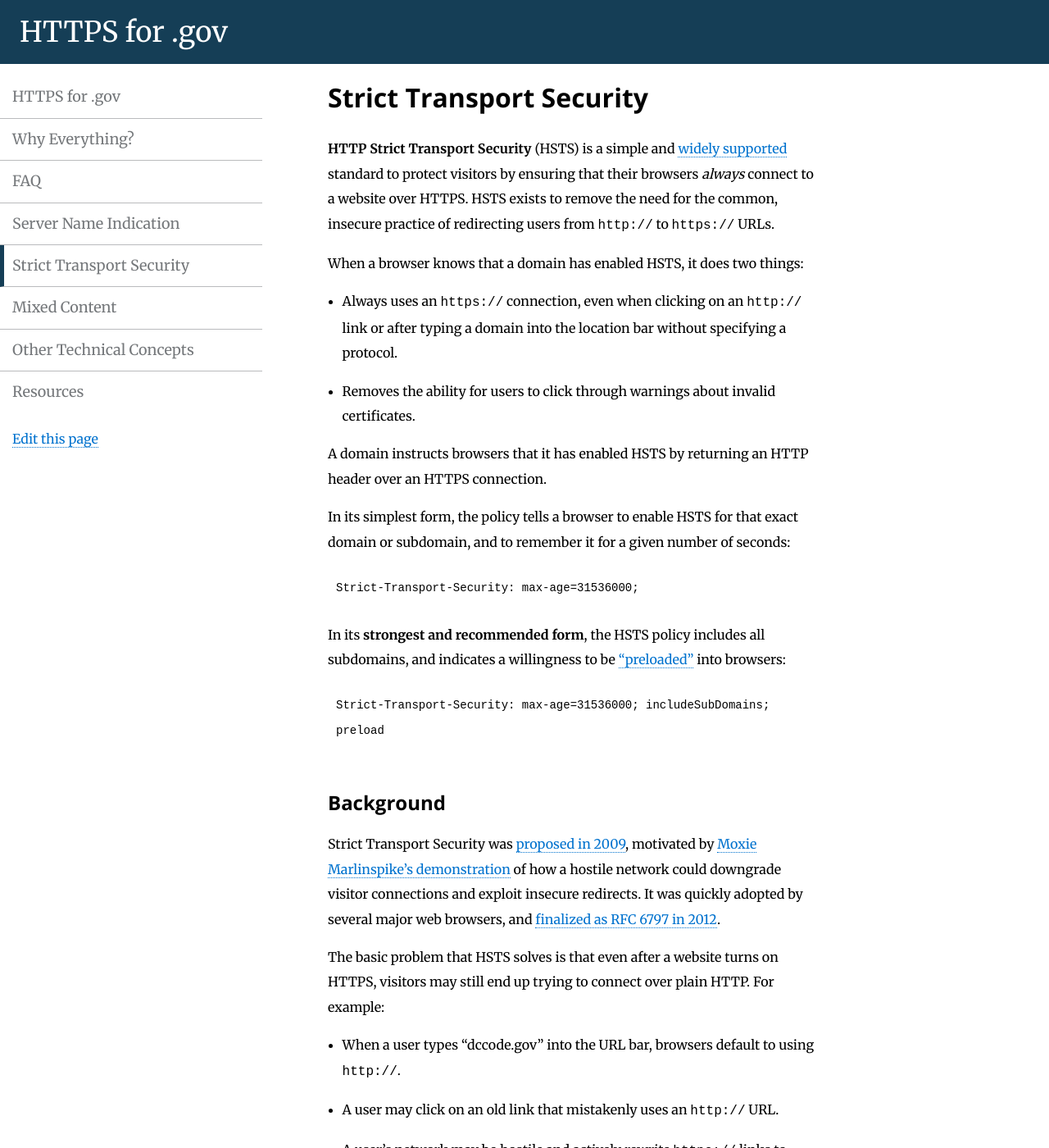
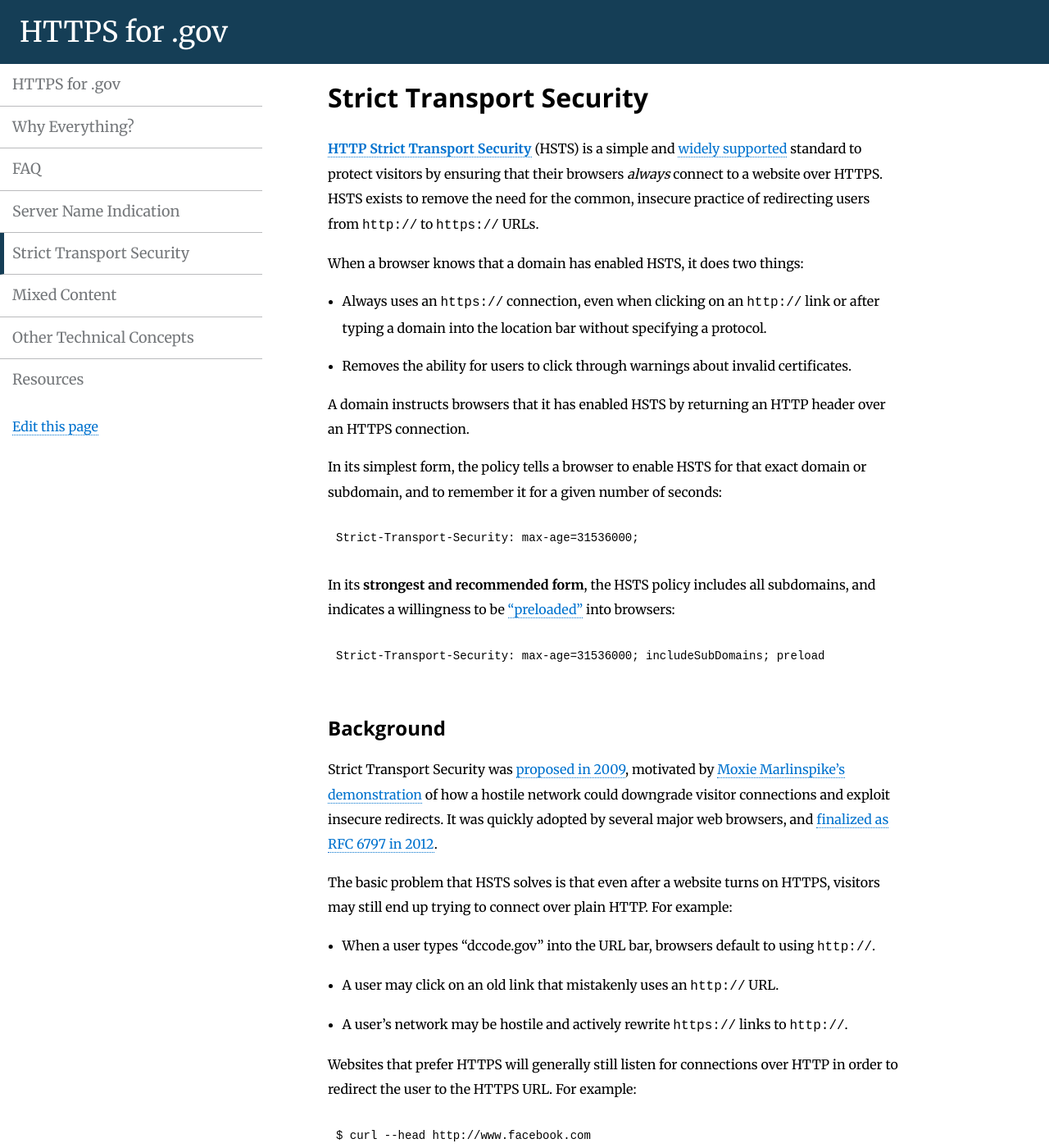
Before and after one commit to GSA/https, a Jekyll site: the page built from pages/hsts.md, in a window 1280 px wide and 1400 px high. Shown: the whole window at 82% size. Built offline with Jekyll 4.4.1, drawn with Linux system fonts in a browser that asks for light colours; Markdown is read by kramdown in place of the engine named in the settings.

Commit message:
further tweaking

```diff
--- a/assets/_sass/styles.scss
+++ b/assets/_sass/styles.scss
@@ -90,8 +90,6 @@ li p {
 /* Navigation */
 
 aside {
-
-  padding-top: 15px;
 
   p {
     padding-left: 15px;
@@ -230,7 +228,7 @@ aside {
 .main-content {
     left: 30%;
     position: absolute;
-    max-width: 600px;
+    max-width: 700px;
     margin-bottom: 20px;
 }
 
--- a/assets/css/styles.css
+++ b/assets/css/styles.css
@@ -58,8 +58,6 @@ li p {
   margin-top: 0; }
 
 /* Navigation */
-aside {
-  padding-top: 15px; }
 aside p {
   padding-left: 15px; }
 aside .sidebar-nav a {
@@ -168,7 +166,7 @@ aside {
 .main-content {
   left: 30%;
   position: absolute;
-  max-width: 600px;
+  max-width: 700px;
   margin-bottom: 20px; }
 
 @media screen and (max-width: 40.5em) {
--- a/pages/hsts.md
+++ b/pages/hsts.md
@@ -4,7 +4,7 @@ title: Strict Transport Security
 permalink: /hsts/
 ---
 
-**HTTP Strict Transport Security** (HSTS) is a simple and [widely supported](http://caniuse.com/#search=hsts) standard to protect visitors by ensuring that their browsers _always_ connect to a website over HTTPS. HSTS exists to remove the need for the common, insecure practice of redirecting users from `http://` to `https://` URLs.
+**[HTTP Strict Transport Security](https://developer.mozilla.org/en-US/docs/Web/Security/HTTP_strict_transport_security)** (HSTS) is a simple and [widely supported](http://caniuse.com/#search=hsts) standard to protect visitors by ensuring that their browsers _always_ connect to a website over HTTPS. HSTS exists to remove the need for the common, insecure practice of redirecting users from `http://` to `https://` URLs.
 
 When a browser knows that a domain has enabled HSTS, it does two things:
 
```
Also changed, not shown: 1 other file. Lines whose indentation alone changed are shown as unchanged.
